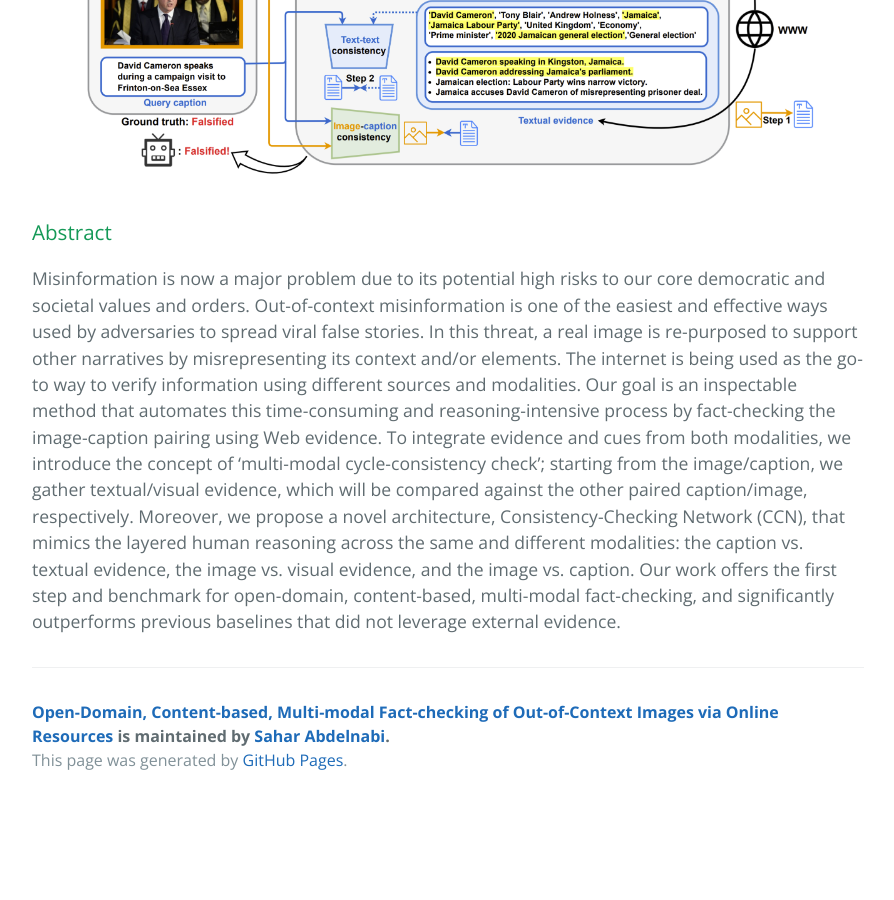
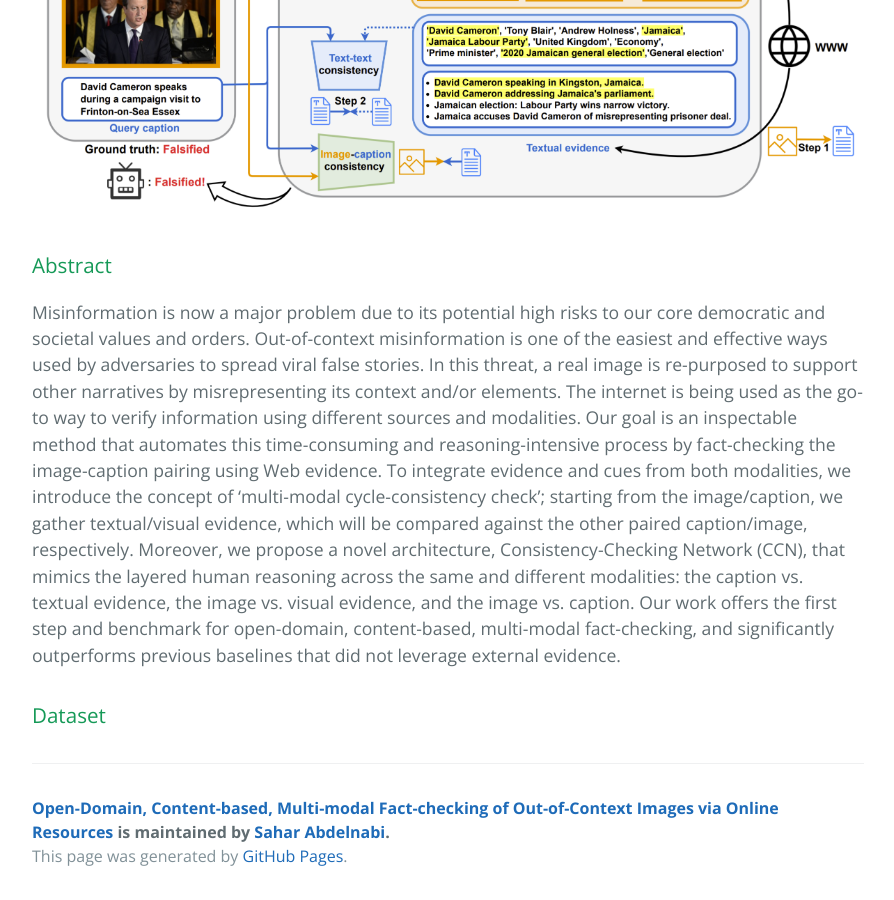
Before and after one commit to S-Abdelnabi/OoC-multi-modal-fc, a Jekyll site: the page built from index.md, in a window 1280 px wide and 900 px high, scrolled down 679 px. Shown: the whole window, without its empty margins (192-1086 px from the left). Built offline with Jekyll 4.4.1, drawn with Linux system fonts in a browser that asks for light colours; our own code applies the rules of GitHub Pages for plain Markdown files; before the commit the page ends 1483 px from its top, so only the background shows below that.

Commit message:
Update index.md

```diff
--- a/index.md
+++ b/index.md
@@ -1,6 +1,8 @@
 {:refdef: style="text-align: center;"}
-![teaser](teaser.PNG){:width="90%"}
+![teaser](teaser.PNG){:width="100%"}
 {: refdef}
 
 ### Abstract
 Misinformation is now a major problem due to its potential high risks to our core democratic and societal values and orders. Out-of-context misinformation is one of the easiest and effective ways used by adversaries to spread viral false stories. In this threat, a real image is re-purposed to support other narratives by misrepresenting its context and/or elements. The internet is being used as the go-to way to verify information using different sources and modalities. Our goal is an inspectable method that automates this time-consuming and reasoning-intensive process by fact-checking the image-caption pairing using Web evidence. To integrate evidence and cues from both modalities, we introduce the concept of 'multi-modal cycle-consistency check'; starting from the image/caption, we gather textual/visual evidence, which will be compared against the other paired caption/image, respectively. Moreover, we propose a novel architecture, Consistency-Checking Network (CCN), that mimics the layered human reasoning across the same and different modalities: the caption vs. textual evidence, the image vs. visual evidence, and the image vs. caption. Our work offers the first step and benchmark for open-domain, content-based, multi-modal fact-checking, and significantly outperforms previous baselines that did not leverage external evidence.
+
+### Dataset
```
